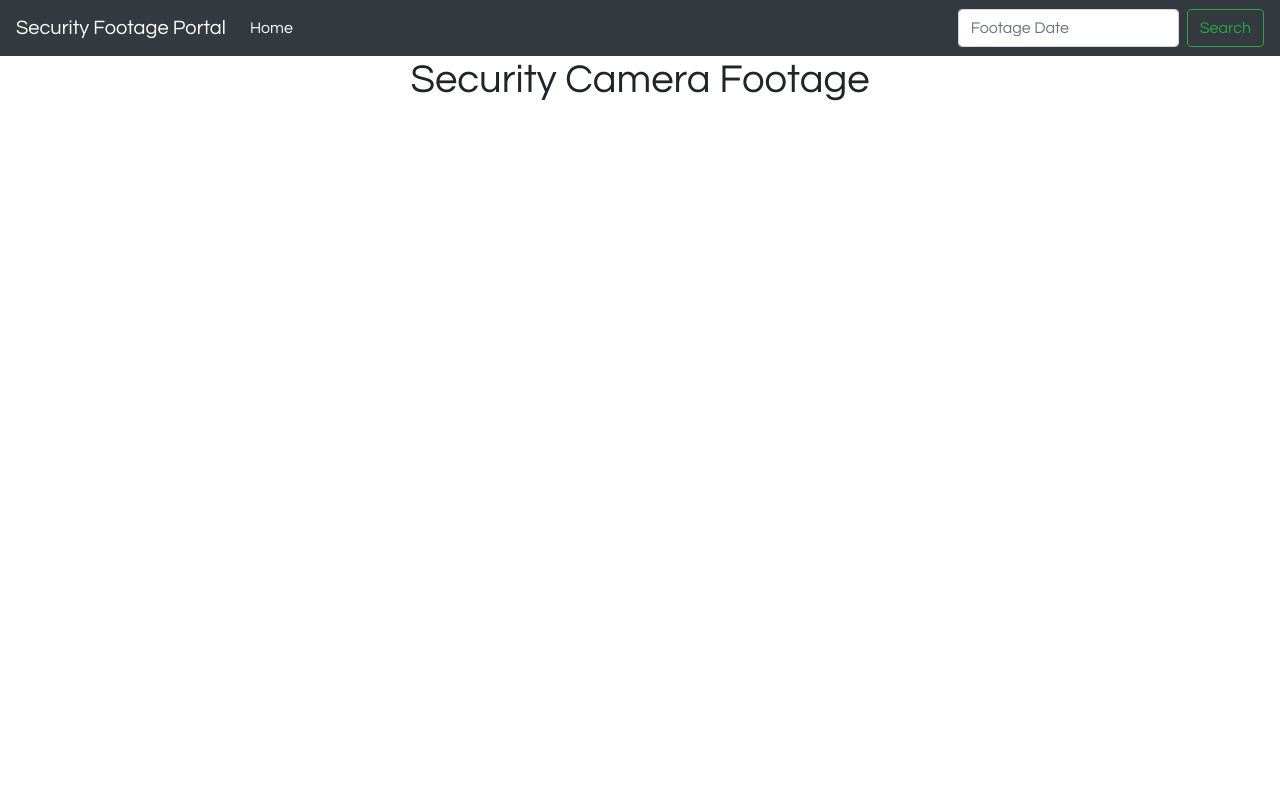
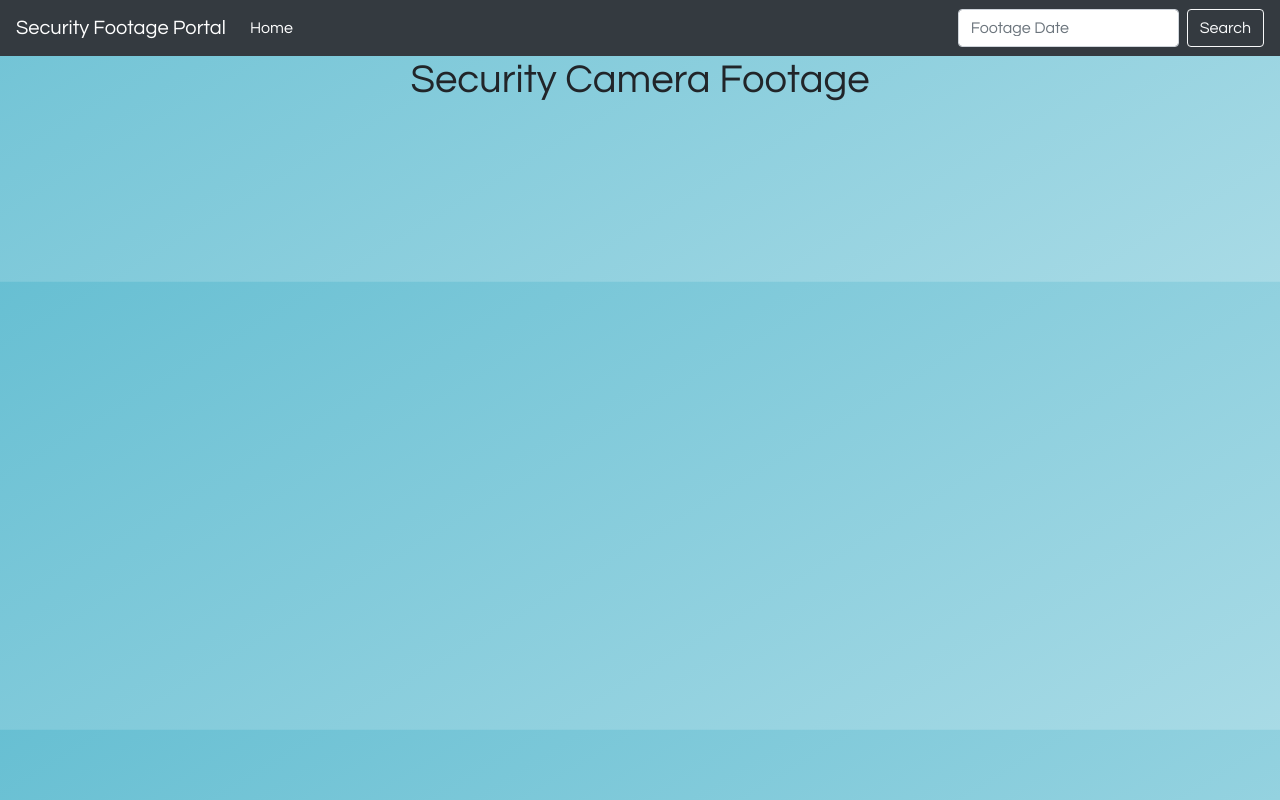
Before and after one commit to dnnysoftware/SecurityFootagePortal, a Django app: page / in a window 1280 px wide. Run offline with Django 4.2, Linux system fonts and the light colour scheme; parts of the project's set-up code (start-up, migrations or seed data) failed here and were passed over; some libraries are stand-ins or nearby versions.

Commit message:
some stylist

```diff
--- a/baseapp/templates/baseapp/footage.html
+++ b/baseapp/templates/baseapp/footage.html
@@ -8,10 +8,10 @@
             <div class="d-flex justify-content-between">
                 <h4>Name: {{video.ns}}</h4>
                 <h4>Created: {{video.date}}</h4>
-                <a href={{video.next}}>Next</a>
-                <a href={{video.prev}}>Previous</a>
+                <a class="btn btn-outline-dark my-2 my-sm-0" href={{video.next}}>Next</a>
+                <a class="btn btn-outline-dark my-2 my-sm-0" href={{video.prev}}>Previous</a>
             </div>
-            <video width="1280" height="720" controls>
+            <video width="1280" height="720" class='mt-3 mb-3' controls>
                 <source src={{video.urlpath}} type="video/mp4"/></source>
             </video>
         </div>
--- a/baseapp/templates/baseapp/home.html
+++ b/baseapp/templates/baseapp/home.html
@@ -14,10 +14,12 @@
                         <div class="d-flex justify-content-between">
                             <p>Name: {{vid.ns}}</p>
                             <p>Created: {{vid.date}}</p>
-                            <a href='/footage/{{vid.id}}'>Inspect Clip</a>
-                            <a href='/footage/delete/{{vid.id}}'>Delete</a>
+
+                            <a class="btn btn-outline-dark" href='/footage/{{vid.id}}'>Inspect Clip</a>
+                            <a class="btn btn-outline-dark" href='/footage/delete/{{vid.id}}'>Delete</a>
+
                         </div>
-                        <video width="640" height="340" controls>
+                        <video width="640" height="340" class='mt-3 mb-3' controls>
                             <source src={{vid.urlpath}} type="video/mp4"/></source>
                         </video>
                     </div>
--- a/static/styles/styles.css
+++ b/static/styles/styles.css
@@ -9,3 +9,28 @@
 body {
     font-family: questrial;
 }
+
+body {
+  background: linear-gradient(149deg, #43b0c8, #ffffff);
+  background-size: 400% 400%;
+
+  -webkit-animation: AnimationName 6s ease infinite;
+  -moz-animation: AnimationName 6s ease infinite;
+  animation: AnimationName 6s ease infinite;
+}
+
+@-webkit-keyframes AnimationName {
+  0%{background-position:0% 48%}
+  50%{background-position:100% 53%}
+  100%{background-position:0% 48%}
+}
+@-moz-keyframes AnimationName {
+  0%{background-position:0% 48%}
+  50%{background-position:100% 53%}
+  100%{background-position:0% 48%}
+}
+@keyframes AnimationName {
+  0%{background-position:0% 48%}
+  50%{background-position:100% 53%}
+  100%{background-position:0% 48%}
+}
--- a/templates/navbar.html
+++ b/templates/navbar.html
@@ -1,10 +1,3 @@
-{% comment %} <nav class="navbar navbar-dark bg-dark">
-    <a href='/'><h1>LOGO</h1></a>
-    <a href="/">Home</a>
-    <a href="footage/">Footage Portal</a>
-    <!-- Navbar content -->
-</nav> {% endcomment %}
-
 <nav class="navbar navbar-expand-lg navbar-dark bg-dark">
     <a class="navbar-brand" href="/">Security Footage Portal</a>
     <button class="navbar-toggler" type="button" data-toggle="collapse" data-target="#navbarSupportedContent" aria-controls="navbarSupportedContent" aria-expanded="false" aria-label="Toggle navigation">
@@ -19,7 +12,7 @@
       <form class="form-inline my-2 my-lg-0" action="/date/" method="post">
         {% csrf_token %}
         <input class="form-control mr-sm-2" type="search" placeholder="Footage Date" aria-label="Search" name="date">
-        <button class="btn btn-outline-success my-2 my-sm-0" type="submit">Search</button>
+        <button class="btn btn-outline-light my-2 my-sm-0" type="submit">Search</button>
       </form>
     </div>
   </nav>
```
